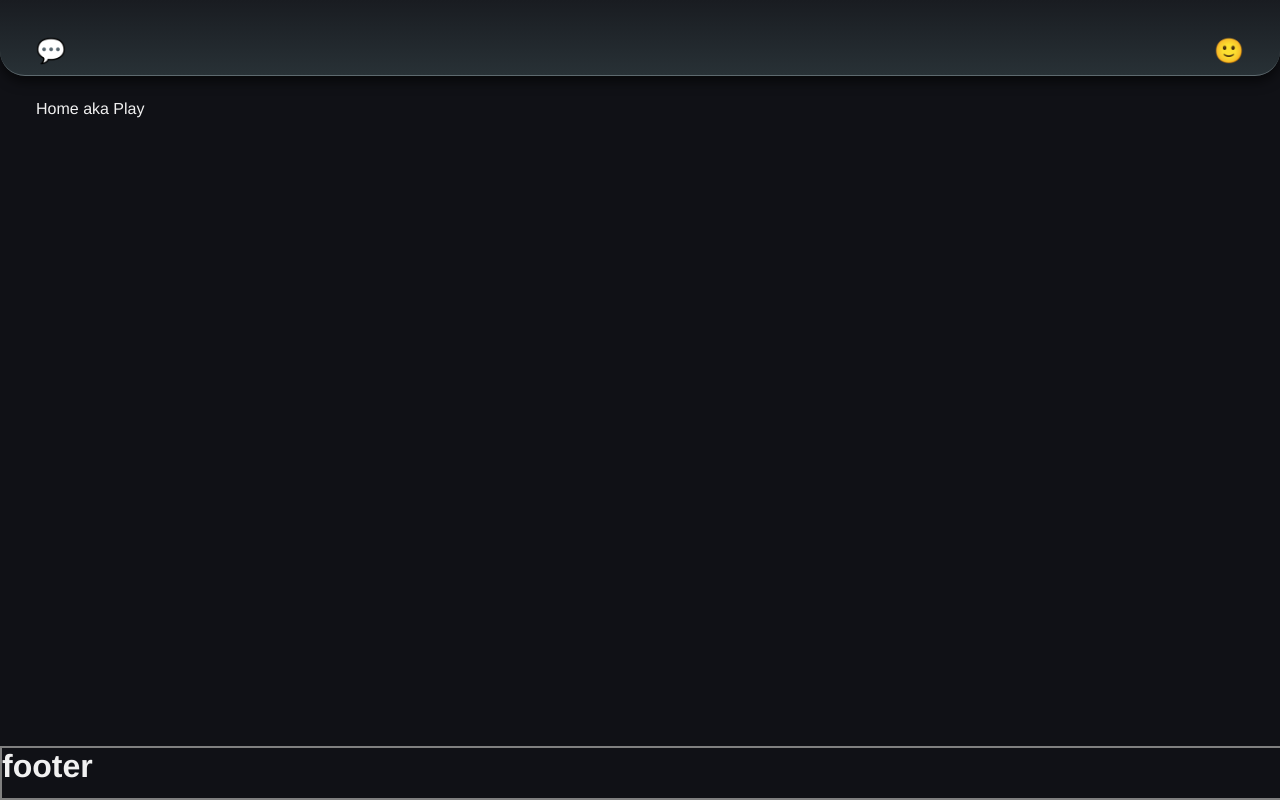
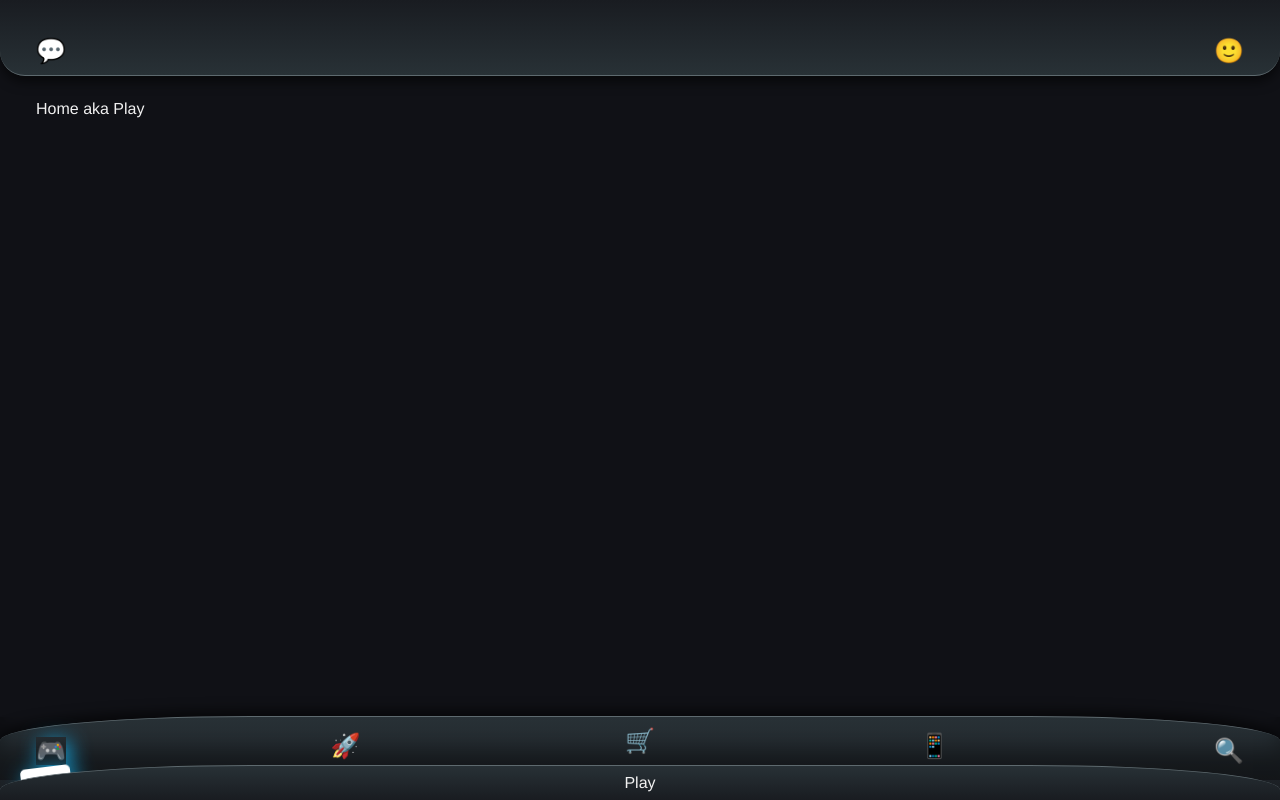
Before and after one commit to jmart790/playstation-app-replica, a Vue app: page / in a window 1280 px wide. Built offline with nearby package versions, Linux system fonts and the light colour scheme.

Commit message:
created simple footer with nav

```diff
--- a/src/components/Footer.vue
+++ b/src/components/Footer.vue
@@ -1,19 +1,97 @@
 <template>
   <footer class="footer">
-    <h1>footer</h1>
+    <nav class="footer__nav">
+      <router-link class="footer__link" to="/">🎮</router-link>
+      <router-link class="footer__link" to="/explore">🚀</router-link>
+      <router-link class="footer__link" to="/store">🛒</router-link>
+      <router-link class="footer__link" to="/library">📱</router-link>
+      <router-link class="footer__link" to="/search">🔍</router-link>
+    </nav>
+    <div class="footer__current-page-container">
+      <label for="current-page">{{pageLabel}}</label>
+    </div>
   </footer>
 </template>
 
 <script>
 export default {
-name: "Footer"
+name: "Footer",
+computed: {
+  pageLabel() {
+    const labelVendor = {Home: 'Play', Explore: 'Explore', Store: 'PS Store', Library: 'Game Library', Search: 'Search'}
+    return labelVendor[this.$route.name]
+  }
+}
 }
 </script>
 
 <style lang="scss">
 .footer {
   width: 100%;
-  height: 50px;
-  border: 2px solid gray;
+  background: rgb(25,28,33);
+  background: linear-gradient(0deg, $gradient-gray-1 0%, $gradient-gray-2 100%);
+  border-top: 1px solid $border-gray;
+  border-top-left-radius: 250px 25px;
+  border-top-right-radius: 250px 25px;
+  box-shadow: 0 -6px 12px rgba(0, 0, 0, 0.55);
+  &__nav {
+    padding: 10px $wall-spacing 15px;
+    display: flex;
+    justify-content: space-between ;
+    box-shadow: inset 0 -30px 20px rgba(0, 0, 0, 0.35);
+  }
+  &__link {
+    font-size: 24px;
+    text-decoration: none;
+    &:first-of-type, &:last-of-type {
+      margin-top: 10px;
+    }
+    &:nth-of-type(even) {
+      margin-top: 5px;
+    }
+    &.router-link-exact-active {
+      position: relative;
+      color: #fff;
+      box-shadow: 4px 4px 20px rgb(24, 160, 214);
+      &::before {
+        content: '';
+        position: absolute;
+        width: 50px;
+        height: 25px;
+        background-color: #fff;
+        left: -50%;
+        top: 90%;
+        border-radius: 5px;
+        box-shadow: 4px 4px 20px rgb(24, 160, 214);
+      }
+      &:first-of-type.router-link-exact-active::before {
+        transform: translateY(5px) rotate(-7deg);
+      }
+      &:nth-of-type(2).router-link-exact-active::before {
+        transform: translateY(1px) rotate(-2deg);
+      }
+      &:nth-of-type(4).router-link-exact-active::before {
+        transform: translateY(1px) rotate(2deg);
+      }
+      &:last-of-type.router-link-exact-active::before {
+        transform: translateY(5px) rotate(7deg);
+      }
+    }
+  }
+
+  &__current-page-container {
+    position: relative;
+    display: flex;
+    justify-content: center;
+    margin-top: -15px;
+    background: rgb(25,28,33);
+    background: linear-gradient(0deg, $gradient-gray-1 0%, $gradient-gray-2 100%);
+    border-top: 1px solid $border-gray;
+    border-top-left-radius: 250px 25px;
+    border-top-right-radius: 250px 25px;
+    label {
+      padding: 8px;
+    }
+  }
 }
 </style>
```
